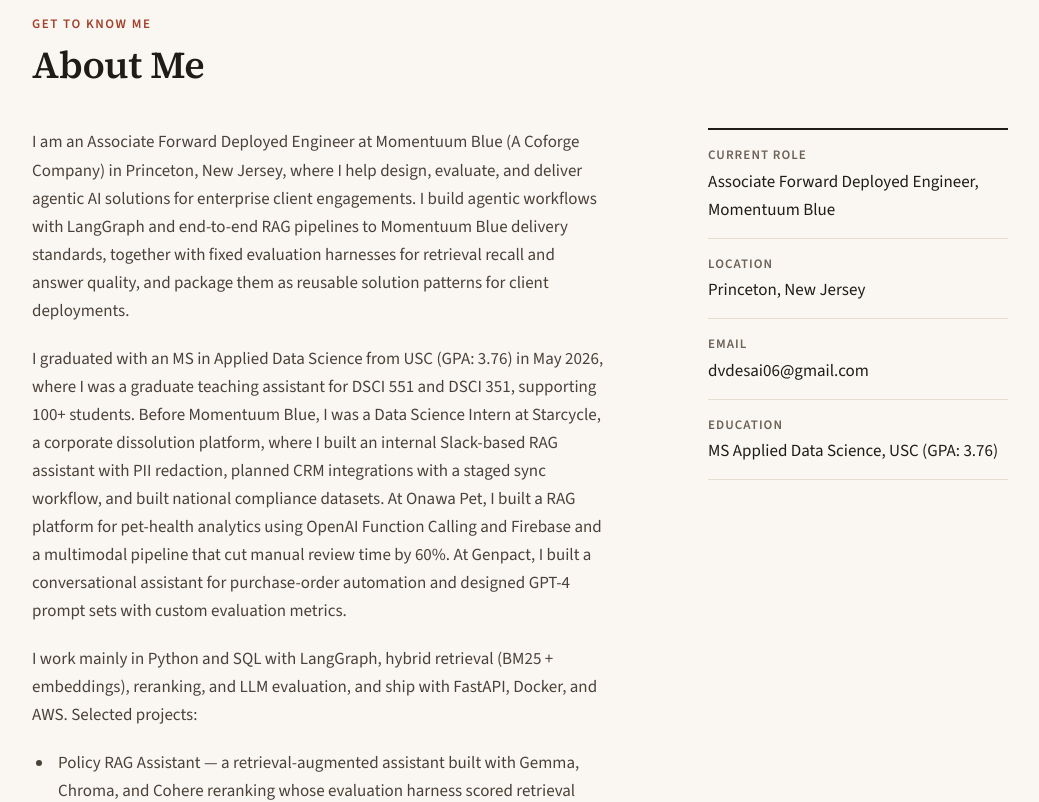
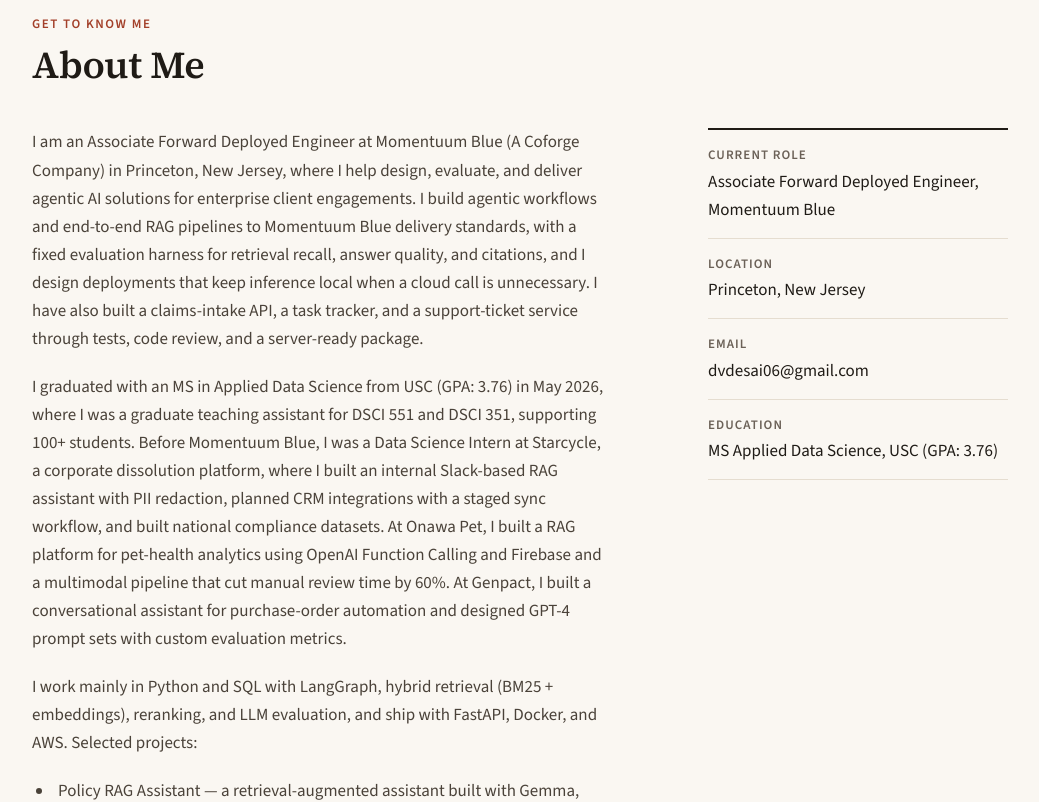
Before and after one commit to DHYEY166/personal-website, a React (Vite) app: page / in a window 1280 px wide. Shown: the part 740-1542 px from the top of the page, without its empty margins (120-1159 px from the left). Built offline with nearby package versions, Linux system fonts and the light colour scheme; no server answers.

Commit message:
Momentuum Blue: project name, claims-intake/task tracker/support-ticket work, demo training, stack (site, chatbot, resume PDF)

```diff
--- a/src/data/aboutData.js
+++ b/src/data/aboutData.js
@@ -14,7 +14,7 @@
 ];
 
 export const aboutParagraphs = [
-  'I am an Associate Forward Deployed Engineer at Momentuum Blue (A Coforge Company) in Princeton, New Jersey, where I help design, evaluate, and deliver agentic AI solutions for enterprise client engagements. I build agentic workflows with LangGraph and end-to-end RAG pipelines to Momentuum Blue delivery standards, together with fixed evaluation harnesses for retrieval recall and answer quality, and package them as reusable solution patterns for client deployments.',
+  'I am an Associate Forward Deployed Engineer at Momentuum Blue (A Coforge Company) in Princeton, New Jersey, where I help design, evaluate, and deliver agentic AI solutions for enterprise client engagements. I build agentic workflows and end-to-end RAG pipelines to Momentuum Blue delivery standards, with a fixed evaluation harness for retrieval recall, answer quality, and citations, and I design deployments that keep inference local when a cloud call is unnecessary. I have also built a claims-intake API, a task tracker, and a support-ticket service through tests, code review, and a server-ready package.',
   'I graduated with an MS in Applied Data Science from USC (GPA: 3.76) in May 2026, where I was a graduate teaching assistant for DSCI 551 and DSCI 351, supporting 100+ students. Before Momentuum Blue, I was a Data Science Intern at Starcycle, a corporate dissolution platform, where I built an internal Slack-based RAG assistant with PII redaction, planned CRM integrations with a staged sync workflow, and built national compliance datasets. At Onawa Pet, I built a RAG platform for pet-health analytics using OpenAI Function Calling and Firebase and a multimodal pipeline that cut manual review time by 60%. At Genpact, I built a conversational assistant for purchase-order automation and designed GPT-4 prompt sets with custom evaluation metrics.',
   'I work mainly in Python and SQL with LangGraph, hybrid retrieval (BM25 + embeddings), reranking, and LLM evaluation, and ship with FastAPI, Docker, and AWS. Selected projects:',
 ];
--- a/src/data/resumeData.js
+++ b/src/data/resumeData.js
@@ -34,16 +34,17 @@
     role: 'Associate Forward Deployed Engineer',
     period: 'Aug 2026 \u2013 Present',
     current: true,
-    project: 'Enterprise Agentic AI Delivery Readiness',
+    project: 'Momentuum Blue enterprise AI delivery',
     // `brief` is the compact version used in the chatbot prompt (src/data/qaContext.js).
-    brief: 'LangGraph agentic workflows and end-to-end RAG (ChromaDB, pgvector, BM25 hybrid retrieval, Cohere reranking) with a fixed eval harness for retrieval recall and answer quality; LLM evaluations; reusable solution patterns for enterprise client deployments. Policy RAG harness: 1.0 retrieval recall and answer accuracy on 16 questions.',
+    brief: 'Agentic workflows and end-to-end RAG pipelines to Momentuum Blue delivery standards with a fixed eval harness for retrieval recall, answer quality, and citations; local-first inference with a swappable model and data store; built a claims-intake API, a task tracker, and a support-ticket service (tests, code review, server-ready package); completed demoing and customer engagement training. Policy RAG harness: 1.0 retrieval recall and answer accuracy on 16 questions.',
     bullets: [
-      'Building deployment-ready capability to design, evaluate, and deliver agentic AI solutions for enterprise client engagements.',
-      'Building agentic workflows with LangGraph and end-to-end RAG pipelines to Momentuum Blue delivery standards, including a fixed evaluation harness for retrieval recall and answer quality.',
-      'Running LLM evaluations for agent and RAG quality and packaging reusable solution patterns for client deployments.',
-      'Ready to deliver agentic AI, RAG, and evaluation workstreams; a policy RAG harness scored retrieval recall and answer accuracy of 1.0 on 16 questions.',
+      'Building agentic workflows and end-to-end RAG pipelines to Momentuum Blue delivery standards, with a fixed evaluation harness for retrieval recall, answer quality, and citations.',
+      'Designing deployment choices that keep inference local when a cloud call is unnecessary and keep the model and data store swappable.',
+      'Built a claims-intake API, a task tracker, and a support-ticket service through tests, code review, and a server-ready package; a valid loss notice is recorded and an edge notice is refused with a typed reason.',
+      'Completed demoing and customer engagement training for client-facing delivery.',
+      'The policy RAG harness scored retrieval recall and answer accuracy of 1.0 on 16 questions.',
     ],
-    stack: 'LangGraph, Python, ChromaDB, pgvector, BM25 hybrid retrieval, embeddings, Cohere reranking, LLM evaluation harness',
+    stack: 'Python, LangGraph, FastAPI, ChromaDB, pgvector, BM25 hybrid retrieval, Cohere reranking, local Gemma models, pytest, Docker, GitLab CI',
   },
   {
     company: 'Starcycle',
```
Also changed, not shown: 1 other file (tests, documents, lock files or other folders).
